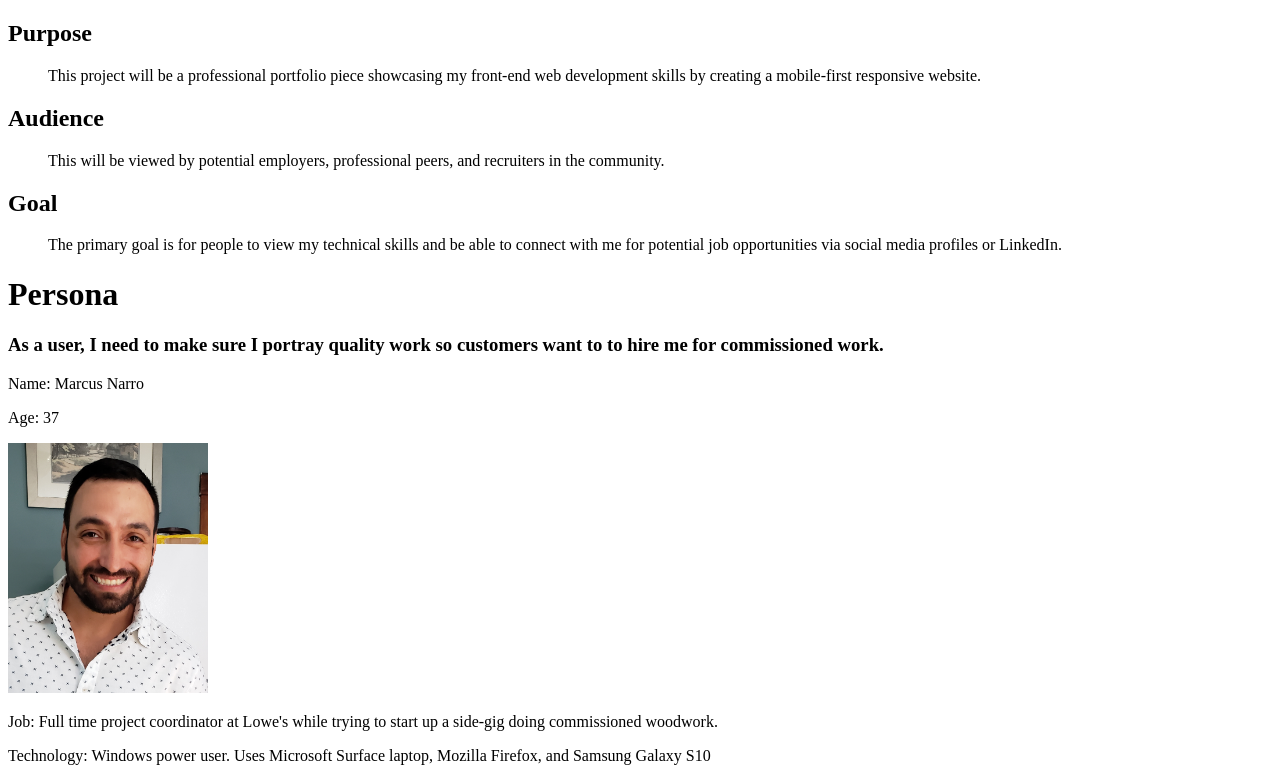
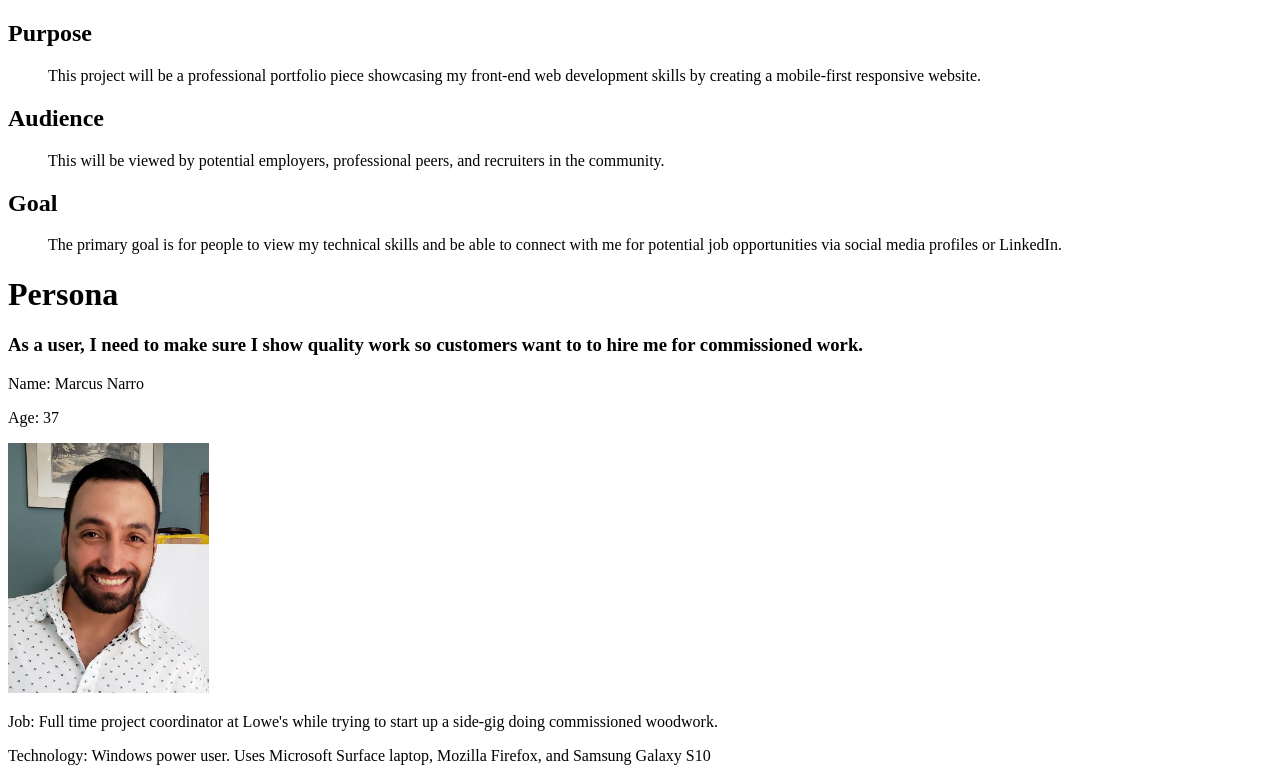
Before and after one commit to cindychen5/marcus-website, a plain HTML site: page public_html/documentation/milestone-1.html in a window 1280 px wide. Shown: the top 778 px of the page. Drawn offline with Linux system fonts and the light colour scheme.

Commit message:
Added style.css & finished milestone-1.html

```diff
--- a/public_html/documentation/milestone-1.html
+++ b/public_html/documentation/milestone-1.html
@@ -15,7 +15,7 @@
 <p><ul>The primary goal is for people to view my technical skills and be able to connect with me for potential job opportunities via social media profiles or LinkedIn. </ul></p>
 
 <h1>Persona</h1>
-<h3>As a user, I need to make sure I portray quality work so customers want to to hire me for commissioned work.</h3>
+<h3>As a user, I need to make sure I show quality work so customers want to to hire me for commissioned work.</h3>
 <p>Name: Marcus Narro</p>
 <p>Age: 37</p>
 <img src="Marcus-photo.jpg">
--- a/public_html/documentation/style.css
+++ b/public_html/documentation/style.css
@@ -1,4 +1,4 @@
 img {
     height: 250px;
-    width: 200px;
+    width: 201px;
 }
```
